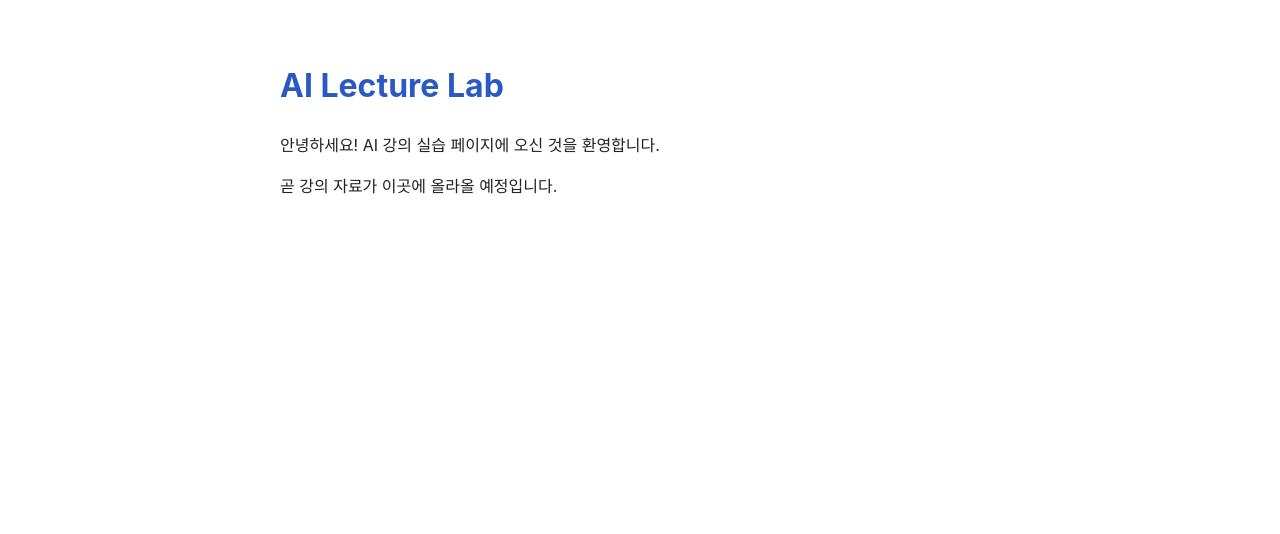
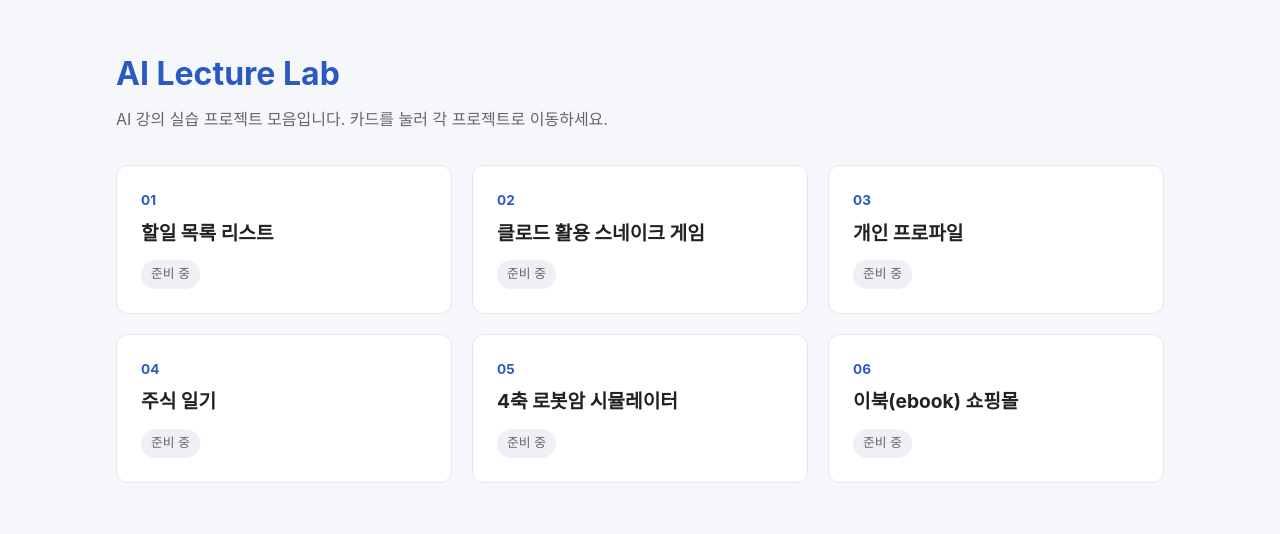
Before and after one commit to hwangtw1964-byte/holloword, a plain HTML site: page index.html in a window 1280 px wide. Drawn offline with Linux system fonts and the light colour scheme.

Commit message:
Add card grid with 6 project placeholders
Co-Authored-By: Claude Opus 5.5 <noreply@anthropic.com>
Claude-Session: https://claude.ai/code/session_01TMGQHW4ZXs9byyrvDXUuLZ

```diff
--- a/index.html
+++ b/index.html
@@ -5,20 +5,110 @@
   <meta name="viewport" content="width=device-width, initial-scale=1.0">
   <title>AI Lecture Lab</title>
   <style>
+    :root {
+      --bg: #f6f7fb;
+      --card: #ffffff;
+      --text: #222;
+      --muted: #666;
+      --accent: #2b59c3;
+      --border: #e3e6ef;
+    }
+    * { box-sizing: border-box; }
     body {
       font-family: -apple-system, BlinkMacSystemFont, "Segoe UI", "Noto Sans KR", sans-serif;
-      max-width: 720px;
-      margin: 60px auto;
-      padding: 0 16px;
+      margin: 0;
+      background: var(--bg);
+      color: var(--text);
       line-height: 1.6;
-      color: #222;
     }
-    h1 { color: #2b59c3; }
+    .container {
+      max-width: 1080px;
+      margin: 0 auto;
+      padding: 48px 16px;
+    }
+    header { margin-bottom: 32px; }
+    h1 { color: var(--accent); margin: 0 0 8px; }
+    header p { margin: 0; color: var(--muted); }
+    .grid {
+      display: grid;
+      grid-template-columns: repeat(auto-fill, minmax(280px, 1fr));
+      gap: 20px;
+    }
+    .card {
+      display: flex;
+      flex-direction: column;
+      background: var(--card);
+      border: 1px solid var(--border);
+      border-radius: 12px;
+      padding: 24px;
+      text-decoration: none;
+      color: inherit;
+      transition: transform 0.15s, box-shadow 0.15s;
+    }
+    .card:hover {
+      transform: translateY(-3px);
+      box-shadow: 0 8px 20px rgba(0, 0, 0, 0.08);
+    }
+    .card .num {
+      font-size: 0.85rem;
+      font-weight: 700;
+      color: var(--accent);
+    }
+    .card h2 {
+      font-size: 1.2rem;
+      margin: 6px 0 12px;
+    }
+    .card .status {
+      margin-top: auto;
+      align-self: flex-start;
+      font-size: 0.8rem;
+      color: var(--muted);
+      background: #eef0f5;
+      padding: 4px 10px;
+      border-radius: 999px;
+    }
   </style>
 </head>
 <body>
-  <h1>AI Lecture Lab</h1>
-  <p>안녕하세요! AI 강의 실습 페이지에 오신 것을 환영합니다.</p>
-  <p>곧 강의 자료가 이곳에 올라올 예정입니다.</p>
+  <div class="container">
+    <header>
+      <h1>AI Lecture Lab</h1>
+      <p>AI 강의 실습 프로젝트 모음입니다. 카드를 눌러 각 프로젝트로 이동하세요.</p>
+    </header>
+
+    <!-- 각 카드의 href="#" 를 실제 GitHub Pages 주소로 바꾸면 링크가 작동합니다. -->
+    <main class="grid">
+      <a class="card" href="#">
+        <span class="num">01</span>
+        <h2>할일 목록 리스트</h2>
+        <span class="status">준비 중</span>
+      </a>
+      <a class="card" href="#">
+        <span class="num">02</span>
+        <h2>클로드 활용 스네이크 게임</h2>
+        <span class="status">준비 중</span>
+      </a>
+      <a class="card" href="#">
+        <span class="num">03</span>
+        <h2>개인 프로파일</h2>
+        <span class="status">준비 중</span>
+      </a>
+      <a class="card" href="#">
+        <span class="num">04</span>
+        <h2>주식 일기</h2>
+        <span class="status">준비 중</span>
+      </a>
+      <a class="card" href="#">
+        <span class="num">05</span>
+        <h2>4축 로봇암 시뮬레이터</h2>
+        <span class="status">준비 중</span>
+      </a>
+      <a class="card" href="#">
+        <span class="num">06</span>
+        <h2>이북(ebook) 쇼핑몰</h2>
+        <span class="status">준비 중</span>
+      </a>
+    </main>
+  </div>
 </body>
 </html>
```
